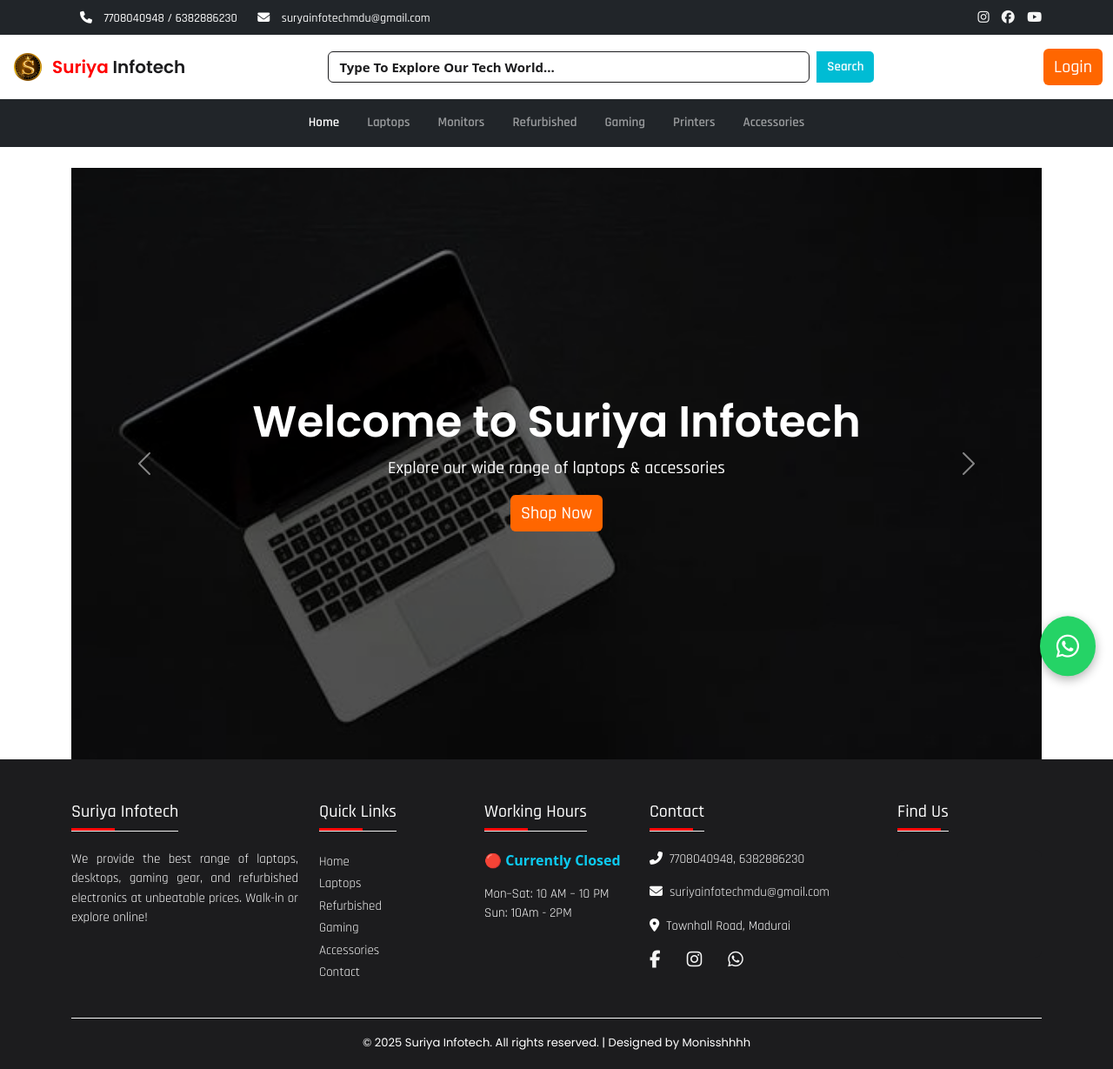
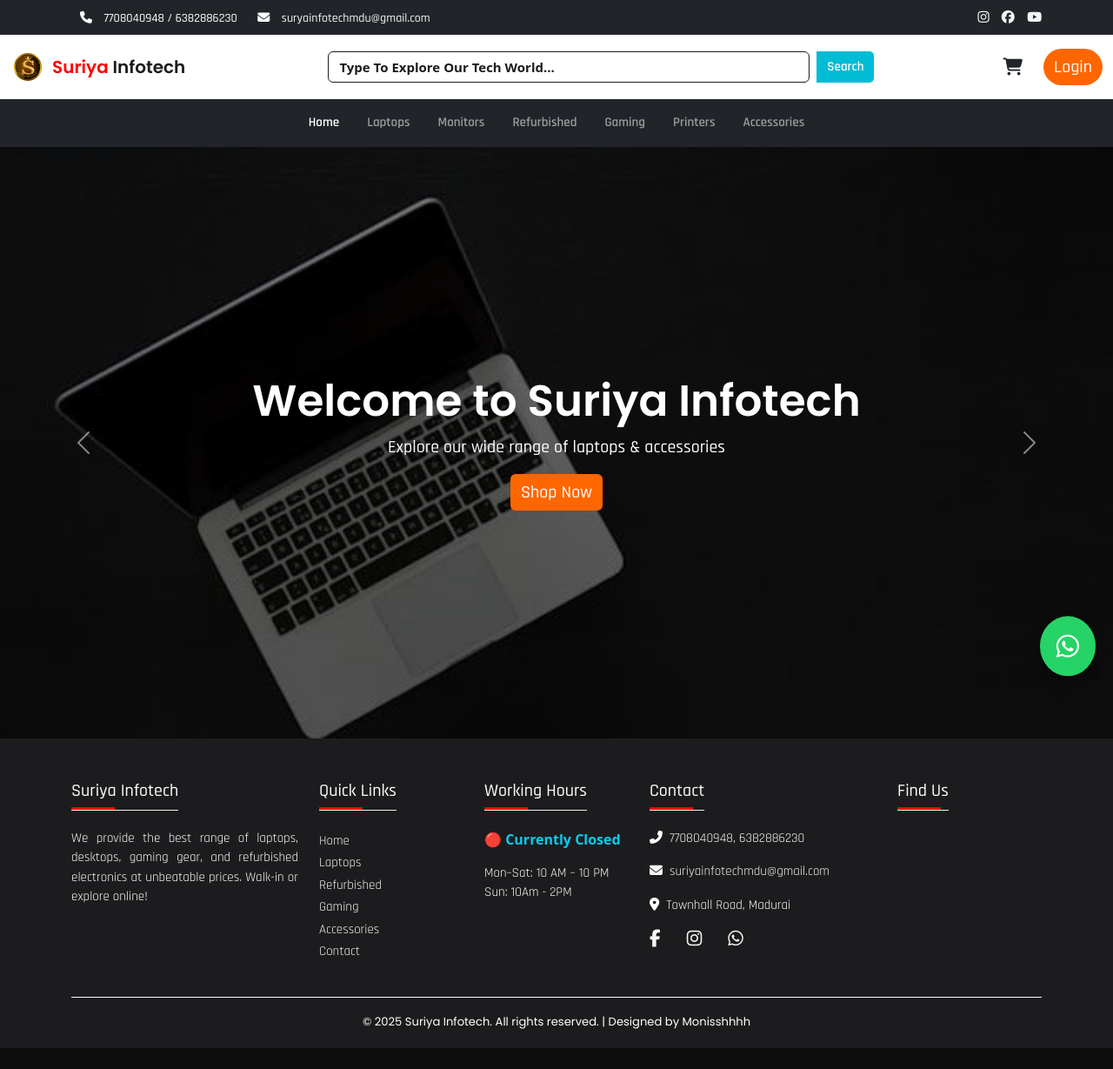
Before and after one commit to monish2403/Suriya_Infotech, a Django app: page / in a window 1280 px wide. Shown: the whole page at 87% size. After the commit the page ends 1205 px from the top, so only its background shows below. Run offline with Django 5.2, Linux system fonts and the light colour scheme; some libraries are stand-ins or nearby versions.

Commit message:
Fixed Carousel

```diff
--- a/suriya_infotech/static/css/base.css
+++ b/suriya_infotech/static/css/base.css
@@ -120,7 +120,7 @@
     color: #ff6600;
     padding: 10px 25px;
     border: 2px solid #ff6600;
-    border-radius: 30px;
+    border-radius: 30px !important;
     font-weight: bold;
     background: transparent;
     z-index: 1;
@@ -134,7 +134,7 @@
     left: 0;
     width: 100%;
     height: 0%;
-    background: linear-gradient(to bottom, #ff6600, #ff3300);
+    background: linear-gradient(to bottom, #fff, #fff) !important;
     z-index: -1;
     transition: height 0.4s ease;
 }
--- a/suriya_infotech/static/css/home.css
+++ b/suriya_infotech/static/css/home.css
@@ -3,6 +3,10 @@
 :root{
     --primary-font : 'Poppins', sans-serif;
     --secondary-font : 'Rajdhani', sans-serif;
+}
+
+body{
+  width: 100vw;
 }
 
 .hero-slide {
@@ -53,3 +57,7 @@
     box-shadow: 0 0 15px #ff6600aa;
     transform: translateY(-2px);
   }
+
+  #heroCarousel{
+    width: 100% !important;
+  }
--- a/suriya_infotech/templates/base.html
+++ b/suriya_infotech/templates/base.html
@@ -14,6 +14,7 @@
 
     <!-- Custom CSS -->
     <link rel="stylesheet" href="{% static 'css/base.css' %}">
+
     {% block extra_css %}{% endblock extra_css %}
 </head>
 <body>
@@ -58,7 +59,7 @@
             </div>
             <!-- Right: Cart + Login -->
             <div class="d-flex align-items-center">
-              <a href="#" class="text-white position-relative me-4 add-2-cart">
+              <a href="#" class="text-dark position-relative me-4 add-2-cart">
                 <i class="fa-solid fa-cart-shopping"></i>
               </a>
               <a href="#" class="btn login-btn">Login</a>
@@ -106,7 +107,7 @@
     </nav>
 
     <!-- Main Content Area -->
-    <div class="container mt-4">
+    <div>
         {% block content %}
         {% endblock content %}
     </div>
```
